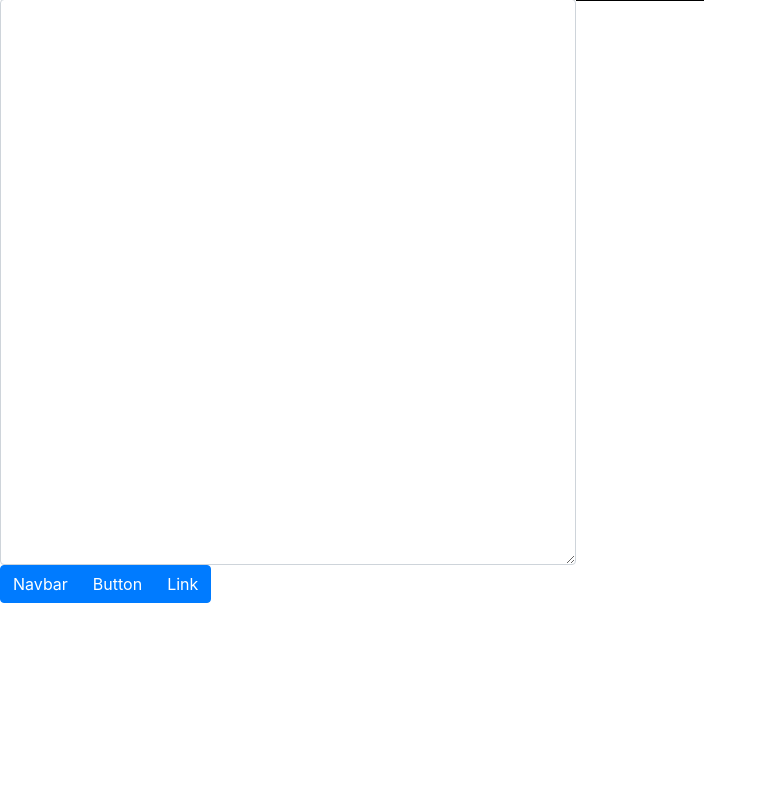
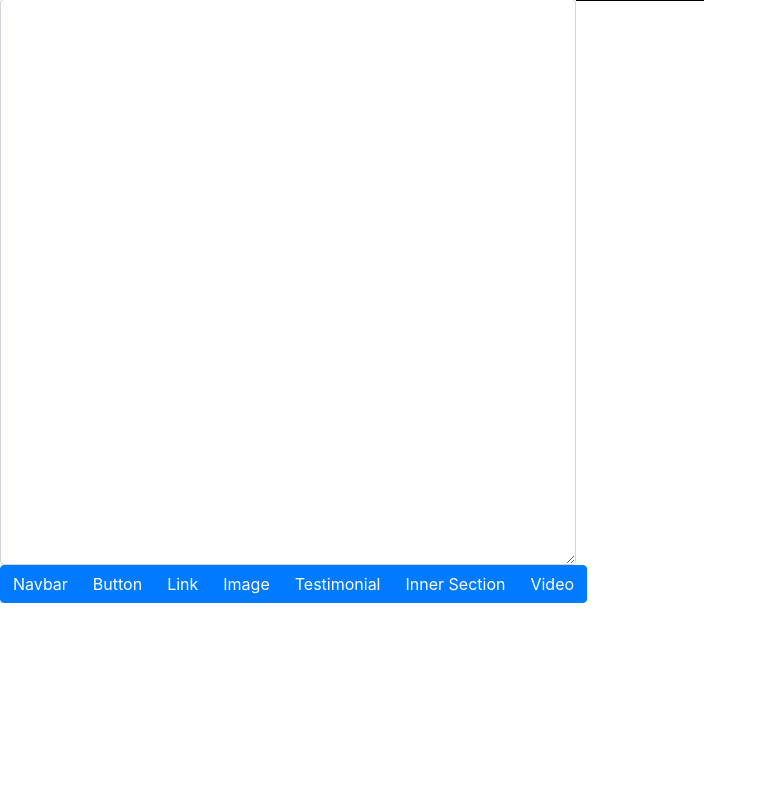
Before and after one commit to krishnans2006/Webitor, a Flask app: template src/templates/Edit/edit.html in a window 1280 px wide. Shown: the part 81-880 px from the top of the page, without its empty margins (0-767 px from the left). Run offline with Flask 2, Linux system fonts and the light colour scheme; the template is opened without the code that fills it, so the values that code supplies are empty; some libraries are stand-ins or nearby versions.

Commit message:
boilerplate code for quick actions

```diff
--- a/src/site.py
+++ b/src/site.py
@@ -1,6 +1,6 @@
 from flask import Blueprint, flash, redirect, render_template, request, url_for, session, current_app
 from .models import *
-# from generator import generator
+from generator import generator
 from google.oauth2 import id_token
 from google.auth.transport import requests
 import os
--- a/src/static/Edit/edit.js
+++ b/src/static/Edit/edit.js
@@ -1,62 +1,115 @@
 const items = {
-    "Navbar": function (args) { return "<p>A Navbar I guess???</p>"; },
-    "Contact-Form": function (args) { return ""; },
-    "Footer": function (args) { return ""; },
-    "Button": function (args) { return '<button>' + args[0] + '</button>'; },
-    "Link": function (args) { return '<a>' + args[0] + '</a>'; },
-    "Image": function (args) { return ''; },
-    "Line-Break": function (args) { return "<br>"; },
-    "Testimonial": function (args) { return ""; },
-    "Inner-Section": function (args) { return ""; },
-    "Text-Editor": function (args) { return ""; },
-    "Video": function (args) { return ""; },
-    "Google-Maps": function (args) { return ""; }
-}
+  Navbar: function () {
+    return "<div class='topnav'><a class='active' href='/edit/'>Home</a><a href='#about'>News</a><a href='#contact'>Contact</a><a href='#projects'>Projects</a></div>";
+  },
+  "Contact-Form": function () {
+    return "<div class='container'> <form action='POST'> <label for='fname'>First Name</label> <input type='text' id='fname' name='firstname' placeholder='Your name..'> <label for='lname'>Last Name</label> <input type='text' id='lname' name='lastname' placeholder='Your last name..'><label for='subject'>Subject</label> <textarea id='subject' name='subject' placeholder='Write something..' style='height:200px'></textarea> <input type='submit' value='Submit'> </form></div>";
+  },
+  Footer: function (args) {
+    return (
+      "<footer> <h3>&copy;" +
+      args[0] +
+      ". All Rights Reserved.</h3><p>Author: " +
+      args[0] +
+      "</p> <p><a href='mailto:johndoe@example.com'>johndoe@example.com</a></p></footer>"
+    );
+  },
+  Button: function (args) {
+    return "<button>" + args[0] + "</button>";
+  },
+  Link: function (args) {
+    return "<a>" + args[0] + "</a>";
+  },
+  Image: function (args) {
+    return "<img src='" + args[0] + "'";
+  },
+  "Line-Break": function (args) {
+    return "<br />";
+  },
+  Testimonial: function (args) {
+    return (
+      '<div class="container"><img src="' +
+      args[0] +
+      '" alt="Avatar" style="width:90px"><p><span>John Doe.</span> CEO at Mighty Schools.</p><p>John Doe saved us from a web disaster.</p></div>'
+    );
+  },
+  innerSection: function () {
+    return '<section> <h1>Example</h1> <p>Cool things to say</p> <section> <h1>Dummy Text</h1> <p>some info....</p> <img src="" /> </section> <section> <h1>Dummy Text</h1> <p>some other info info....</p> <img src="" /> </section></section>';
+  },
+  "Text-Editor": function (args) {
+    return (
+      '<label for="text-editor">Your Text Editor</label><textarea id="text-editor" name="text-editor" rows="' +
+      args[0] +
+      '" cols="' +
+      args[1] +
+      '">Dummy Text!</textarea>'
+    );
+  },
+  Video: function (args) {
+    return (
+      '<video width="' +
+      args[0] +
+      '" height="' +
+      args[1] +
+      '" controls><source src="' +
+      args[2] +
+      '" type="video/mp4">'
+    );
+  },
+  "Google-Maps": function (args) {
+    return "";
+  },
+};
 
-function insertAtCursor(item, args=[]) {
+function insertAtCursor(item, args = []) {
   myValue = items[item](args);
-    myField = document.getElementById("code")
+  myField = document.getElementById("code");
   if (document.selection) {
     myField.focus();
     sel = document.selection.createRange();
     sel.text = myValue;
-    } else if (myField.selectionStart || myField.selectionStart == '0') {
+  } else if (myField.selectionStart || myField.selectionStart == "0") {
     var startPos = myField.selectionStart;
     var endPos = myField.selectionEnd;
-        myField.value = myField.value.substring(0, startPos)
-            + myValue
-            + myField.value.substring(endPos, myField.value.length);
+    myField.value =
+      myField.value.substring(0, startPos) +
+      myValue +
+      myField.value.substring(endPos, myField.value.length);
     myField.selectionStart = startPos + myValue.length;
     myField.selectionEnd = startPos + myValue.length;
   } else {
     myField.value += myValue;
   }
-    document.getElementById("preview").innerHTML = document.getElementById("code").value
+  document.getElementById("preview").innerHTML = document.getElementById(
+    "code"
+  ).value;
   createDomTree();
 }
 
 function code_send() {
-    document.getElementById("preview").innerHTML = document.getElementById("code").value
+  document.getElementById("preview").innerHTML = document.getElementById(
+    "code"
+  ).value;
   createDomTree();
-    console.log("Sending!")
+  console.log("Sending!");
   var xhr = new XMLHttpRequest();
-    xhr.open("POST", "/edit/"+document.getElementById("sitename").innerHTML);
-    xhr.setRequestHeader('Content-Type', 'application/x-www-form-urlencoded');
+  xhr.open("POST", "/edit/" + document.getElementById("sitename").innerHTML);
+  xhr.setRequestHeader("Content-Type", "application/x-www-form-urlencoded");
   xhr.send("code=" + document.getElementById("code").value);
 }
 
 window.onload = function () {
-    document.getElementById("preview").innerHTML = document.getElementById("code").value
+  document.getElementById("preview").innerHTML = document.getElementById(
+    "code"
+  ).value;
   createDomTree();
-}
+};
 
 // THE CULPRITS
 
 var domTree = document.getElementById("dom-tree");
 var page = document.getElementById("preview");
 var highlight = document.getElementById("highlight");
-
-
 
 // THE CREATION OF THE DOM TREE LOGIC
 
@@ -85,15 +138,12 @@ function createDomTree() {
   walkElement(page);
 }
 
-
-
 // THE HIGHLIGHTING LOGIC
 
 let currentlyHighlightedItem = null;
 
 function highlightElement(element, domTreeElement) {
-    if (currentlyHighlightedItem == element)
-        return;
+  if (currentlyHighlightedItem == element) return;
 
   let rect = element.getBoundingClientRect();
 
@@ -113,25 +163,31 @@ function highlightElement(element, domTreeElement) {
   currentlyHighlightedItem = element;
 }
 
-
-
 // EVENTS
 
 // on the dom tree elements
 
-domTree.addEventListener("mousemove", function (e) {
+domTree.addEventListener(
+  "mousemove",
+  function (e) {
     let target = e.target;
     if (target.classList.contains("dom-element")) {
       highlightElement(target.attachedElement, target);
     }
-}, true);
+  },
+  true
+);
 
-domTree.addEventListener("click", function (e) {
+domTree.addEventListener(
+  "click",
+  function (e) {
     let target = e.target;
     if (target.classList.contains("dom-element")) {
       highlightElement(target.attachedElement, target);
     }
-}, true);
+  },
+  true
+);
 
 domTree.addEventListener("mouseleave", function (e) {
   highlight.remove();
@@ -144,12 +200,16 @@ domTree.addEventListener("mouseleave", function (e) {
 
 // on the page itself
 
-page.addEventListener("mousemove", function (e) {
+page.addEventListener(
+  "mousemove",
+  function (e) {
     let target = e.target;
     if (target.attachedDomTreeElement) {
       highlightElement(target, target.attachedDomTreeElement);
     }
-}, true);
+  },
+  true
+);
 
 page.addEventListener("mouseleave", function (e) {
   highlight.remove();
--- a/src/templates/Edit/edit.html
+++ b/src/templates/Edit/edit.html
@@ -1,41 +1,59 @@
-{% block title %}AlgoExperts{% endblock title %}
-{%block content %}
+{% block title %}AlgoExperts{% endblock title %} {%block content %}
 
 <!DOCTYPE html>
 <html lang="en">
-
   <head>
     <!-- Required meta tags -->
     <meta charset="utf-8" />
-    <meta name="viewport" content="width=device-width, initial-scale=1, shrink-to-fit=no" />
+    <meta
+      name="viewport"
+      content="width=device-width, initial-scale=1, shrink-to-fit=no"
+    />
 
     <!-- Bootstrap CSS -->
-    <link rel="stylesheet" href="https://maxcdn.bootstrapcdn.com/bootstrap/4.0.0/css/bootstrap.min.css"
-        integrity="sha384-Gn5384xqQ1aoWXA+058RXPxPg6fy4IWvTNh0E263XmFcJlSAwiGgFAW/dAiS6JXm" crossorigin="anonymous" />
+    <link
+      rel="stylesheet"
+      href="https://maxcdn.bootstrapcdn.com/bootstrap/4.0.0/css/bootstrap.min.css"
+      integrity="sha384-Gn5384xqQ1aoWXA+058RXPxPg6fy4IWvTNh0E263XmFcJlSAwiGgFAW/dAiS6JXm"
+      crossorigin="anonymous"
+    />
 
     <!-- Custom CSS-->
-    <link rel="stylesheet" type="text/css" href="{{ url_for('static',filename='Edit/edit.css') }}">
+    <link
+      rel="stylesheet"
+      type="text/css"
+      href="{{ url_for('static',filename='Edit/edit.css') }}"
+    />
 
     <title>Edit</title>
   </head>
 
   <body>
-
     <h1>Woah... A wild edit page...</h1>
     <div class="container-lg">
       <!-- Displays User Alerts -->
       {% for category, message in get_flashed_messages(with_categories=true) %}
       {% if category == "error" %}
       <div class="alert alert-danger alert-dismissible" role="alert">
-            <span type="button" class="close" data-dismiss="alert" aria-label="Close"><span
-                    aria-hidden="true">&times;</span></span>
+        <span
+          type="button"
+          class="close"
+          data-dismiss="alert"
+          aria-label="Close"
+          ><span aria-hidden="true">&times;</span></span
+        >
         {{message}}
       </div>
 
       {% elif category == "success" %}
       <div class="alert alert-success alert-dismissible" role="alert">
-            <span type="button" class="close" data-dismiss="alert" aria-label="Close"><span
-                    aria-hidden="true">&times;</span></span>
+        <span
+          type="button"
+          class="close"
+          data-dismiss="alert"
+          aria-label="Close"
+          ><span aria-hidden="true">&times;</span></span
+        >
         {{message}}
       </div>
 
@@ -43,14 +61,68 @@
 
       <!-- Content -->
       <h2 id="sitename">{{name}}</h2>
-        <div style="display: flex; min-height: 100%;">
-            <div id="code-div" style="width: 45%; height: 75%; min-height: 400px;">
-                <textarea id="code" class="form-control" onkeyup="code_send();" rows="23" cols="100"
-                    style="height: 100%;">{{code}}</textarea>
+      <div style="display: flex; min-height: 100%">
+        <div id="code-div" style="width: 45%; height: 75%; min-height: 400px">
+          <textarea
+            id="code"
+            class="form-control"
+            onkeyup="code_send();"
+            rows="23"
+            cols="100"
+            style="height: 100%"
+          >
+{{code}}</textarea
+          >
           <div class="btn-group" role="group" aria-label="Quick Actions">
-                    <button type="button" class="btn btn-primary" onclick="insertAtCursor('Navbar');">Navbar</button>
-                    <button type="button" class="btn btn-primary" onclick="insertAtCursor('Button', ['Button']);">Button</button>
-                    <button type="button" class="btn btn-primary" onclick="insertAtCursor('Link', ['A Link']);">Link</button>
+            <button
+              type="button"
+              class="btn btn-primary"
+              onclick="insertAtCursor('Navbar');"
+            >
+              Navbar
+            </button>
+            <button
+              type="button"
+              class="btn btn-primary"
+              onclick="insertAtCursor('Button', ['Button']);"
+            >
+              Button
+            </button>
+            <button
+              type="button"
+              class="btn btn-primary"
+              onclick="insertAtCursor('Link', ['A Link']);"
+            >
+              Link
+            </button>
+            <button
+              type="button"
+              class="btn btn-primary"
+              onclick="insertAtCursor('Image', ['your image here']);"
+            >
+              Image
+            </button>
+            <button
+              type="button"
+              class="btn btn-primary"
+              onclick="insertAtCursor('Testimonial', ['your image here']);"
+            >
+              Testimonial
+            </button>
+            <button
+              type="button"
+              class="btn btn-primary"
+              onclick="insertAtCursor('innerSection');"
+            >
+              Inner Section
+            </button>
+            <button
+              type="button"
+              class="btn btn-primary"
+              onclick="insertAtCursor('Video', ['your video source', '100', '100']);"
+            >
+              Video
+            </button>
           </div>
         </div>
         <div style="width: 10%">
@@ -63,11 +135,12 @@
       <div id="highlight"></div>
     </div>
 
-    <script src="https://cdn.jsdelivr.net/npm/bootstrap@5.0.0-beta2/dist/js/bootstrap.bundle.min.js"
+    <script
+      src="https://cdn.jsdelivr.net/npm/bootstrap@5.0.0-beta2/dist/js/bootstrap.bundle.min.js"
       integrity="sha384-b5kHyXgcpbZJO/tY9Ul7kGkf1S0CWuKcCD38l8YkeH8z8QjE0GmW1gYU5S9FOnJ0"
-        crossorigin="anonymous"></script>
+      crossorigin="anonymous"
+    ></script>
     <script src="{{ url_for('static',filename='Edit/edit.js') }}"></script>
   </body>
-
 </html>
 {% endblock content %}
```
Lines whose indentation alone changed are shown as unchanged.
